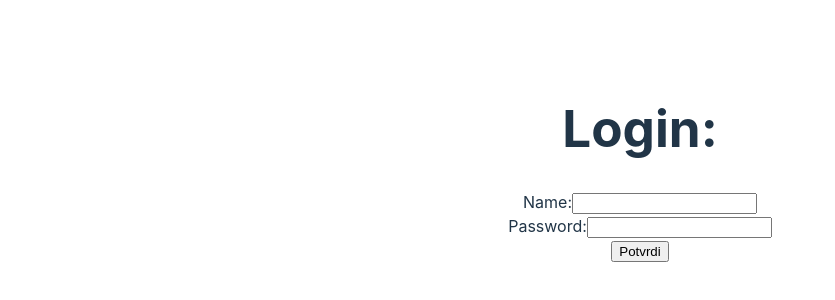
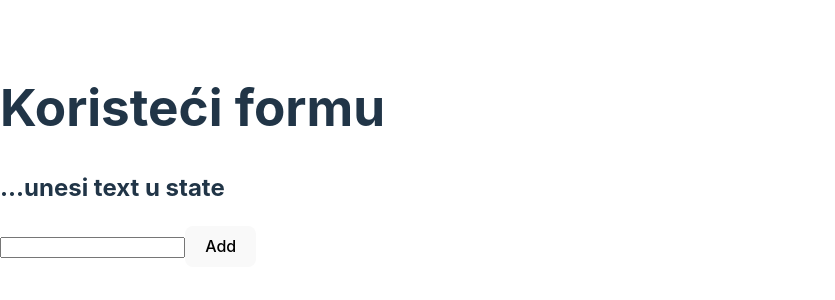
Before and after one commit to komer-algebra/z12-forme, a React (Vite) app: page / in a window 1280 px wide. Shown: the part 236-536 px from the top of the page, without its empty margins (0-835 px from the left). Built offline with nearby package versions, Linux system fonts and the light colour scheme.

Commit message:
added list

```diff
--- a/src/App.jsx
+++ b/src/App.jsx
@@ -1,49 +1,37 @@
-import { /* useEffect ,*/ useState } from 'react'
-import './App.css'
+import { useState } from 'react';
 
-function App() {
-  const [name, setName] = useState("")
-  const [password, setPassword] = useState("")
+let nextId = 0;
 
-  const handleNameChange = event => {
-    setName(event.target.value)
-  }
+export default function List() {
+  const [text, setText] = useState('');
+  const [base, setBase] = useState([]);
 
-  const handlePasswordChange = event => {
-    setPassword(event.target.value)
-  }
+  let date = new Date();
 
-  // useEffect(() => {
-  //   console.log(name)
-  // }, [name])
-
-  const handleSubmitForm = (event) => {
-    event.preventDefault()
-    alert("name: " + name + " - Lozinka: " + password)
-    setName("")
-    setPassword("")
+  const handleButtonClick = () => {
+    setBase(
+      [ ...base, { id: nextId++, text: text }
+    ]);
+    setText("");
   }
 
   return (
     <>
-      <h1>Login:</h1>
-      <form onSubmit={handleSubmitForm}>
-        <div>
-          <label>
-              Name:
-              <input type="text" name="ime" value={name} onChange={handleNameChange}/>
-          </label>
-        </div>
-        <div>
-          <label>
-              Password:
-              <input type="password" name="password" value={password} onChange={handlePasswordChange}/>
-          </label>
-        </div>
-        <input type="submit" value="Potvrdi" />
-      </form>
+      <h1>Koristeći formu</h1>
+      <h2>...unesi text u state</h2>
+      <div>
+        <input
+          value={text}
+          onChange={e => setText(e.target.value)}
+        />
+        <button onClick={handleButtonClick}>Add</button>
+      </div>
+      <ul>
+        {base.map(item => (
+          <li key={item.id}>{item.text}</li>
+        ))}
+        {date.getVarDate}
+      </ul>
     </>
-  )
+  );
 }
-
-export default App
```
